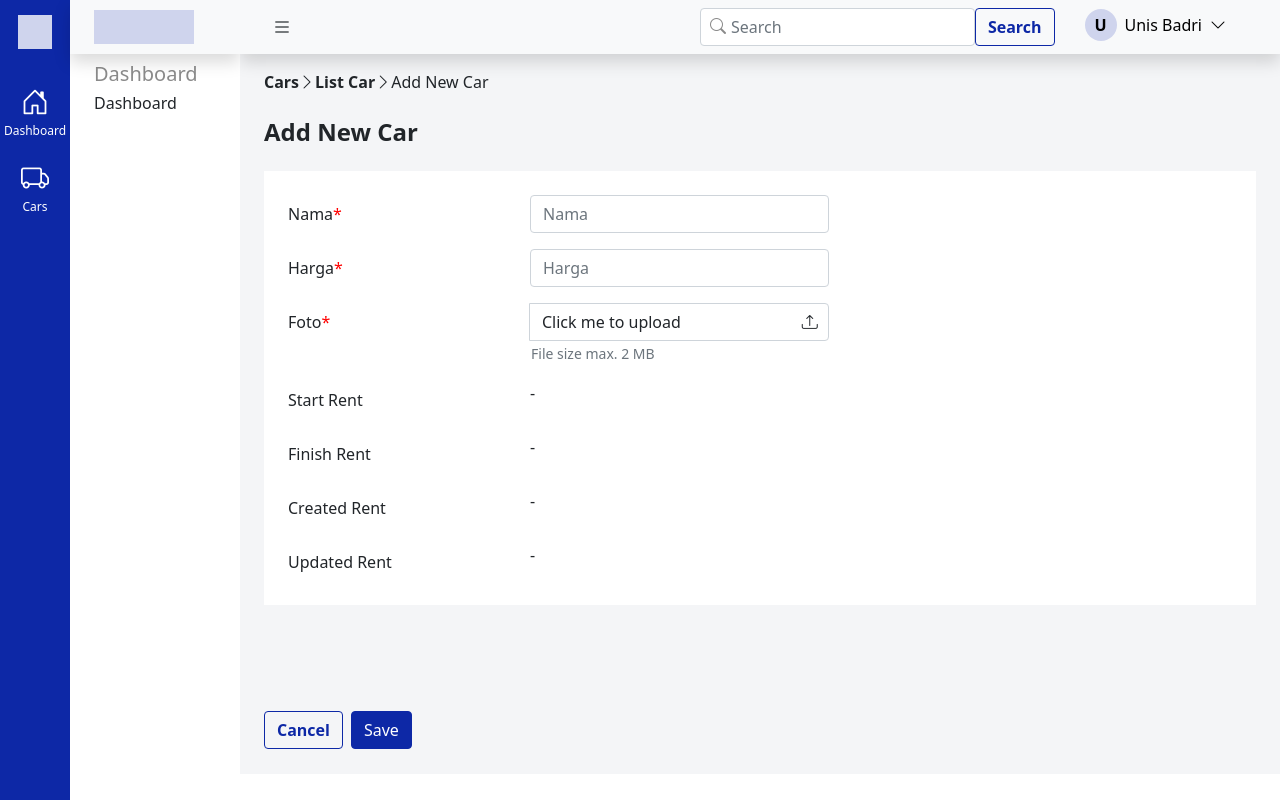
After one commit to adityahimaone/ExpressJS-CarRental, a Node server app: page /cars/add in a window 1280 px wide. The commit adds this page. Run offline with Node 20, Linux system fonts and the light colour scheme; some libraries are stand-ins or nearby versions; some web fonts are replaced.

Commit message:
Add New Car

```diff
--- a/app.js
+++ b/app.js
@@ -8,6 +8,8 @@ var logger = require("morgan");
 var indexRouter = require("./routes/index");
 var usersRouter = require("./routes/users");
 var dashboardRouter = require("./routes/dashboard");
+var carsRouter = require("./routes/cars");
+var addNewCarRouter = require("./routes/addNewCar");
 
 var app = express();
 
@@ -29,6 +31,8 @@ app.use(express.static(path.join(__dirname, "public")));
 app.use("/", indexRouter);
 app.use("/users", usersRouter);
 app.use("/dashboard", dashboardRouter);
+app.use("/cars", carsRouter);
+app.use("/cars/add", addNewCarRouter);
 
 // catch 404 and forward to error handler
 app.use(function (req, res, next) {
--- /dev/null
+++ b/controllers/addNewCarCtrl.js
@@ -0,0 +1,6 @@
+exports.addNewCar = (req, res) => {
+  res.render("addNewCar", {
+    title: "Add New Car",
+    layout: "./layouts/sidebar",
+  });
+};
--- /dev/null
+++ b/controllers/carsCtrl.js
@@ -0,0 +1,3 @@
+exports.cars = (req, res) => {
+  res.render("cars", { title: "cars", layout: "./layouts/sidebar" });
+};
--- a/public/stylesheets/style.css
+++ b/public/stylesheets/style.css
@@ -25,6 +25,10 @@
 }
 .wrapper {
   height: 100vh;
+}
+
+.wrapper-sidebar {
+  min-height: 90vh;
 }
 
 .section {
@@ -230,4 +234,27 @@
 }
 .table tbody > tr {
   border-bottom: solid 2px #f4f5f7;
+}
+
+.select-limit {
+  width: 70px !important;
+}
+.select-jump {
+  width: 120px !important;
+}
+
+.form-required::after {
+  content: "*";
+  color: red;
+  font-size: 16px;
+}
+
+.uploud-icon {
+  position: absolute;
+  right: 10px;
+}
+
+.submit-grup {
+  min-height: 18vh !important;
+  height: 100% !important;
 }/*# sourceMappingURL=style.css.map */
--- a/public/stylesheets/style.scss
+++ b/public/stylesheets/style.scss
@@ -37,6 +37,10 @@ $bg-color: #f4f5f7;
 
 .wrapper {
   height: 100vh;
+}
+
+.wrapper-sidebar {
+  min-height: 90vh;
 }
 
 .section {
@@ -281,3 +285,31 @@ $bg-color: #f4f5f7;
     border-bottom: solid 2px $bg-color;
   }
 }
+
+.select {
+  &-limit {
+    width: 70px !important;
+  }
+
+  &-jump {
+    width: 120px !important;
+  }
+}
+
+.form-required {
+  &::after {
+    content: "*";
+    color: red;
+    font-size: 16px;
+  }
+}
+
+.uploud-icon {
+  position: absolute;
+  right: 10px;
+}
+
+.submit-grup {
+  min-height: 18vh !important;
+  height: 100% !important;
+}
--- /dev/null
+++ b/views/addNewCar.ejs
@@ -0,0 +1,92 @@
+<div>
+    <div class="page-header pt-3 ">
+        <p class="d-flex flex-row justify-content-start align-items-center"><span class="fw-bold">Cars</span>
+            <i class="bi bi-chevron-right fw-bold"></i><span class="fw-bold">
+                List Car</span> <i class="bi bi-chevron-right fw-bold"></i><span>
+                Add New Car</span>
+        </p>
+    </div>
+    <div class="my-4">
+        <h4 class="fw-bold">Add New Car</h4>
+    </div>
+    <div class="bg-white p-4">
+        <form class="d-flex flex-column gap-3">
+            <div class="row">
+                <div class="col-lg-3">
+                    <label for="inputName" class="col-form-label form-required">Nama</label>
+                </div>
+                <div class="col-lg-4">
+                    <input type="text" id="inputNama6" class="form-control" placeholder="Nama">
+                </div>
+            </div>
+
+            <div class="row">
+                <div class="col-lg-3">
+                    <label for="inputPassword6" class="col-form-label form-required">Harga</label>
+                </div>
+                <div class="col-lg-4">
+                    <input type="text" id="inputHarga6" class="form-control" placeholder="Harga">
+                </div>
+            </div>
+
+            <div class="row">
+                <div class="col-lg-3">
+                    <label for="inputFoto6" class="col-form-label form-required">Foto</label>
+                </div>
+                <div class="col-lg-4">
+                    <div class="input-group">
+                        <input type="file" name="uploadfile" id="img" style="display:none;" />
+                        <label for="img" class="form-control">Click me to upload <i
+                                class="bi bi-upload uploud-icon"></i></label>
+                    </div>
+                    <small id="fileHelp" class="form-text text-muted" style="margin-left: 1px">File size max. 2
+                        MB</small>
+                </div>
+            </div>
+
+            <div class="row">
+                <div class="col-lg-3">
+                    <label for="inputStartRent6" class="col-form-label">Start Rent</label>
+                </div>
+                <div class="col-lg-4">
+                    <span> - </span>
+                    <span class="error-notif"></span>
+                </div>
+            </div>
+
+            <div class="row">
+                <div class="col-lg-3">
+                    <label for="inputFinishRent6" class="col-form-label">Finish Rent</label>
+                </div>
+                <div class="col-lg-4">
+                    <span> - </span>
+                    <span class="error-notif"></span>
+                </div>
+            </div>
+
+            <div class="row">
+                <div class="col-lg-3">
+                    <label for="inputCreatedRent6" class="col-form-label">Created Rent</label>
+                </div>
+                <div class="col-lg-9">
+                    <span> - </span>
+                    <span class="error-notif"></span>
+                </div>
+            </div>
+
+            <div class="row">
+                <div class="col-lg-3">
+                    <label for="inputUpdatedRent6" class="col-form-label">Updated Rent</label>
+                </div>
+                <div class="col-lg-9">
+                    <span> - </span>
+                    <span class="error-notif"></span>
+                </div>
+            </div>
+        </form>
+    </div>
+    <div class="submit-grup d-flex align-items-end gap-2">
+        <button class="btn btn-primary-search" type="submit">Cancel</button>
+        <button class="btn btn-primary-main" type="submit">Save</button>
+    </div>
+</div>
--- a/views/layouts/sidebar.ejs
+++ b/views/layouts/sidebar.ejs
@@ -11,7 +11,7 @@
             <%- include('../partials/sidebar.ejs') %>
                 <main id="content" class="col main-content scrollspy-example" data-bs-spy="scroll">
                     <%- include('../partials/navbar.ejs') %>
-                        <div class="container-fluid text-wrap bg-colors-gray">
+                        <div class="container-fluid wrapper-sidebar text-wrap bg-colors-gray">
                             <%- body %>
                         </div>
                 </main>
--- a/views/partials/sidebar.ejs
+++ b/views/partials/sidebar.ejs
@@ -5,10 +5,10 @@
                 class="list-group d-flex flex-col align-items-center justify-content-start border-0 rounded-0 text-sm-start min-vh-100 gap-3">
                 <div class="logo-nav">
                 </div>
-                <a href="#"
+                <a href="/dashboard"
                     class="list-group-item nav-link bg-colors-primary d-inline-block text-truncate d-flex flex-column  align-items-center justify-content-center text-wrap "
                     data-bs-parent="#sidebar"><i class="bi bi-house-door"></i> <span>Dashboard</span></a>
-                <a href="#"
+                <a href="/cars"
                     class="list-group-item nav-link bg-colors-primary d-inline-block text-truncate d-flex flex-column  align-items-center justify-content-center text-wrap"
                     data-bs-parent="#sidebar"><i class="bi bi-truck"></i><span>Cars</span> </a>
             </div>
```
Also changed, not shown: routes/addNewCar.js (added, +7 -0 lines), routes/cars.js (added, +7 -0 lines), views/cars.ejs (added, +41 -0 lines), views/dashboard.ejs (+47 -2 lines), public/images/car.png (added), 1 other file.
